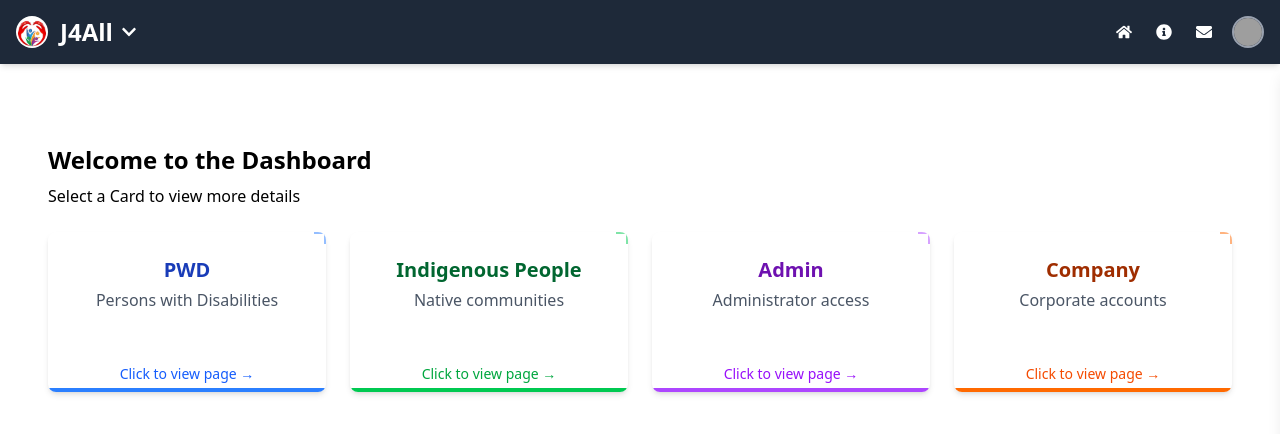
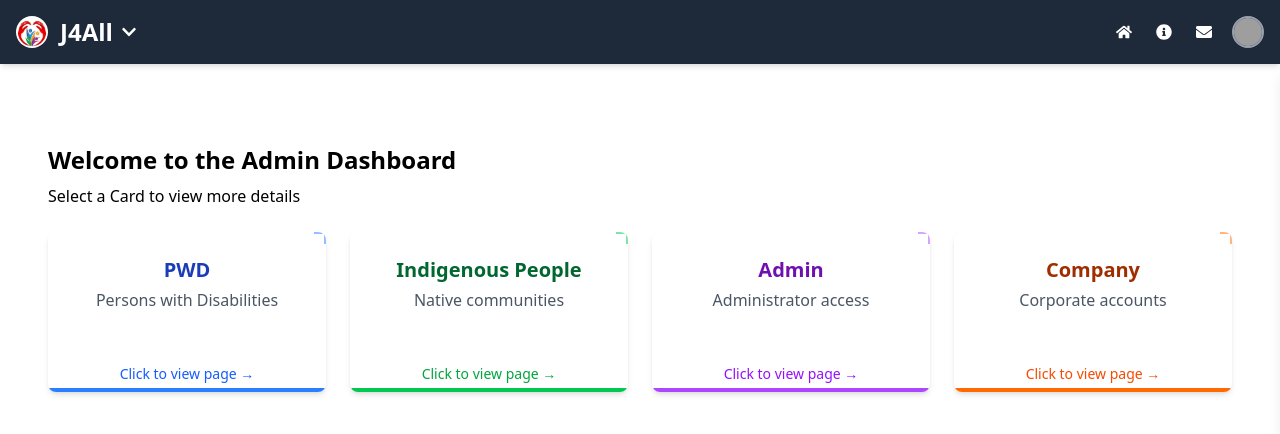
Before and after one commit to JohndelVillanueva/J4All-Frontend, a React (Vite) app: page /AdminDashboard in a window 1280 px wide. Shown: the top 434 px of the page. Built offline with nearby package versions, Linux system fonts and the light colour scheme; grey boxes are pictures that could not be loaded.

Commit message:
update Commit

```diff
--- a/pages/admin/WelcomePage.tsx
+++ b/pages/admin/WelcomePage.tsx
@@ -30,7 +30,7 @@ const AdminWelcomePage = () => {
         <div className="mx-4">
           <div className="mx-auto">
             <div className="flex justify-between items-center">
-              <h1 className="text-2xl font-bold">Welcome to the Dashboard</h1>
+              <h1 className="text-2xl font-bold">Welcome to the Admin Dashboard</h1>
               {/* <button
                 onClick={handleFindJobClick}
                 className="bg-blue-700 hover:bg-red-900 text-white font-semibold py-2 px-4 rounded-lg shadow-md transition-colors"
--- a/src/App.tsx
+++ b/src/App.tsx
@@ -49,7 +49,7 @@ export default function App() {
                 }
               />
               <Route
-                path="/admin/pwd"
+                path="/Pwd"
                 element={
                   <Suspense fallback={<LoadingScreen />}>
                     <PwdPage />
```
